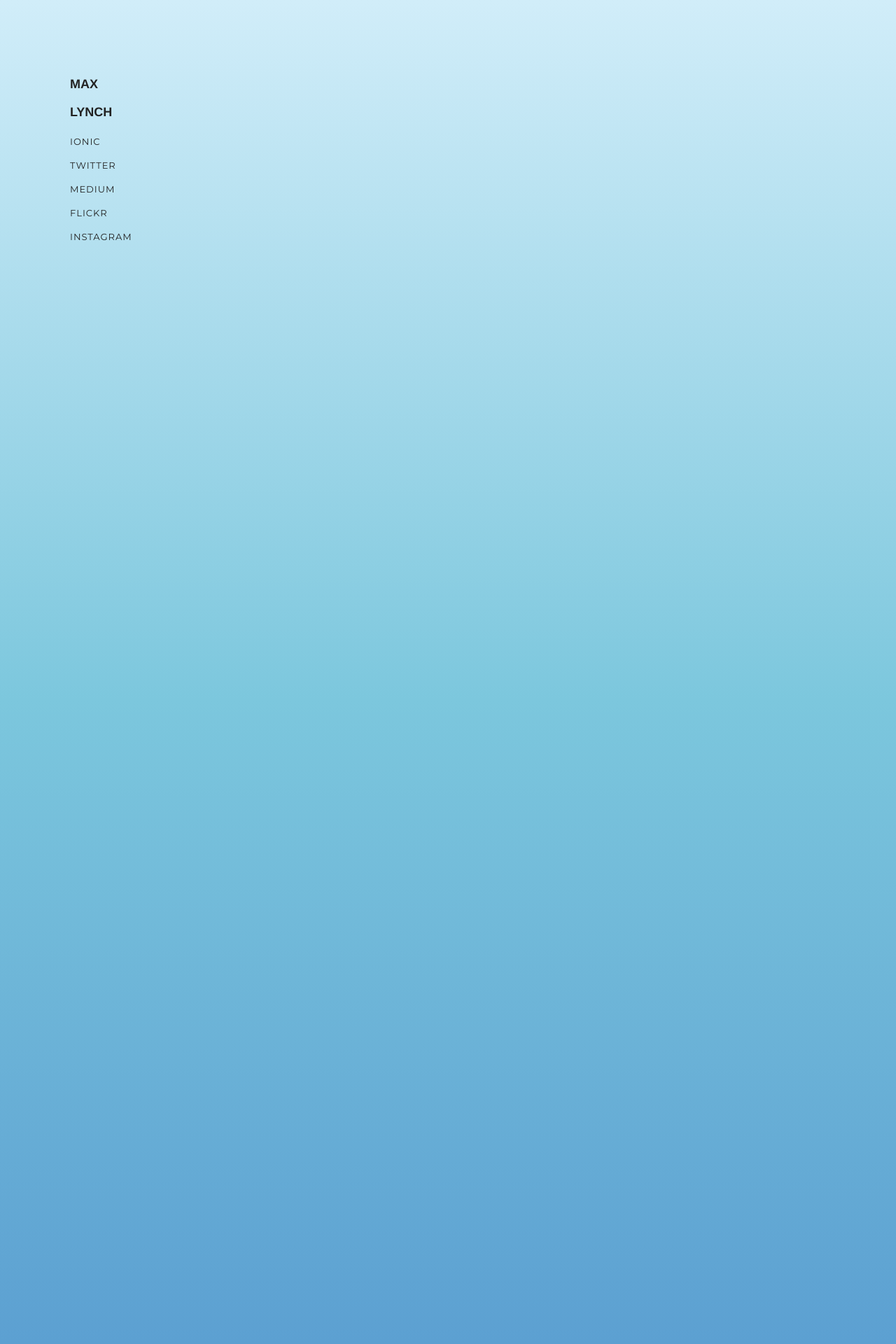
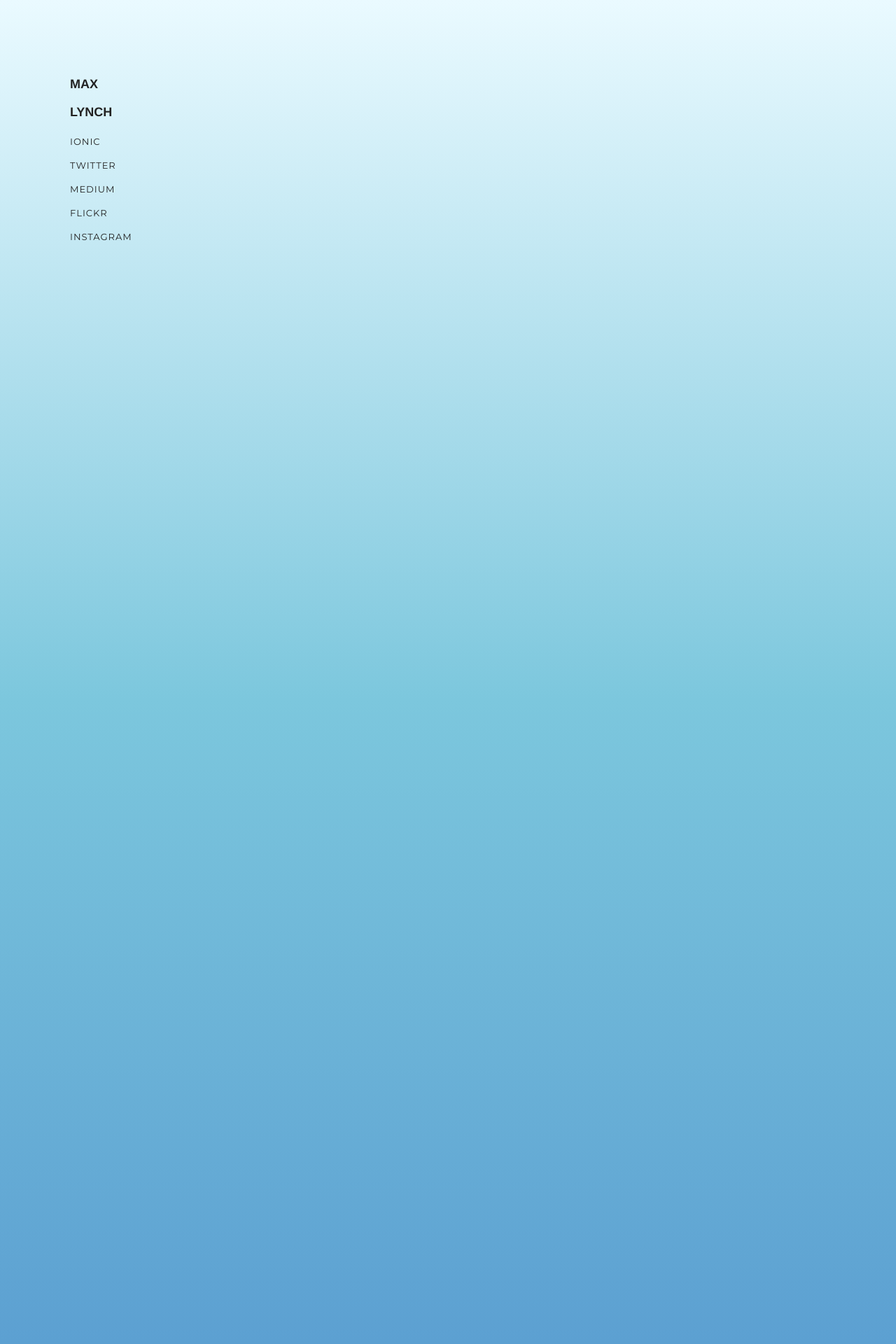
Before and after one commit to mlynch/mlynch.github.com, a Jekyll site: the page built from index.html, in a window 1280 px wide. Shown: the top 1920 px of the page at 70% size. Built offline with Jekyll 4.4.1, drawn with Linux system fonts in a browser that asks for light colours; comment, search, counter and statistics services are not loaded.

Commit message:
Update clean.css

```diff
--- a/css/clean.css
+++ b/css/clean.css
@@ -46,7 +46,7 @@ margin: 0;
 body {
 	color: #222;
 	background-color: white;
-	background: linear-gradient(to bottom, #d1edf9 0%,#7cc7dd 10%,#5294ce 22%,#4071b2 51%,#182233 73%,#182233 100%);
+	background: linear-gradient(to bottom, #eafaff 0%,#7cc7dd 10%,#5294ce 22%,#4071b2 51%,#182233 73%,#182233 100%);
 }
 h1 {
   line-height: 40px;
```
